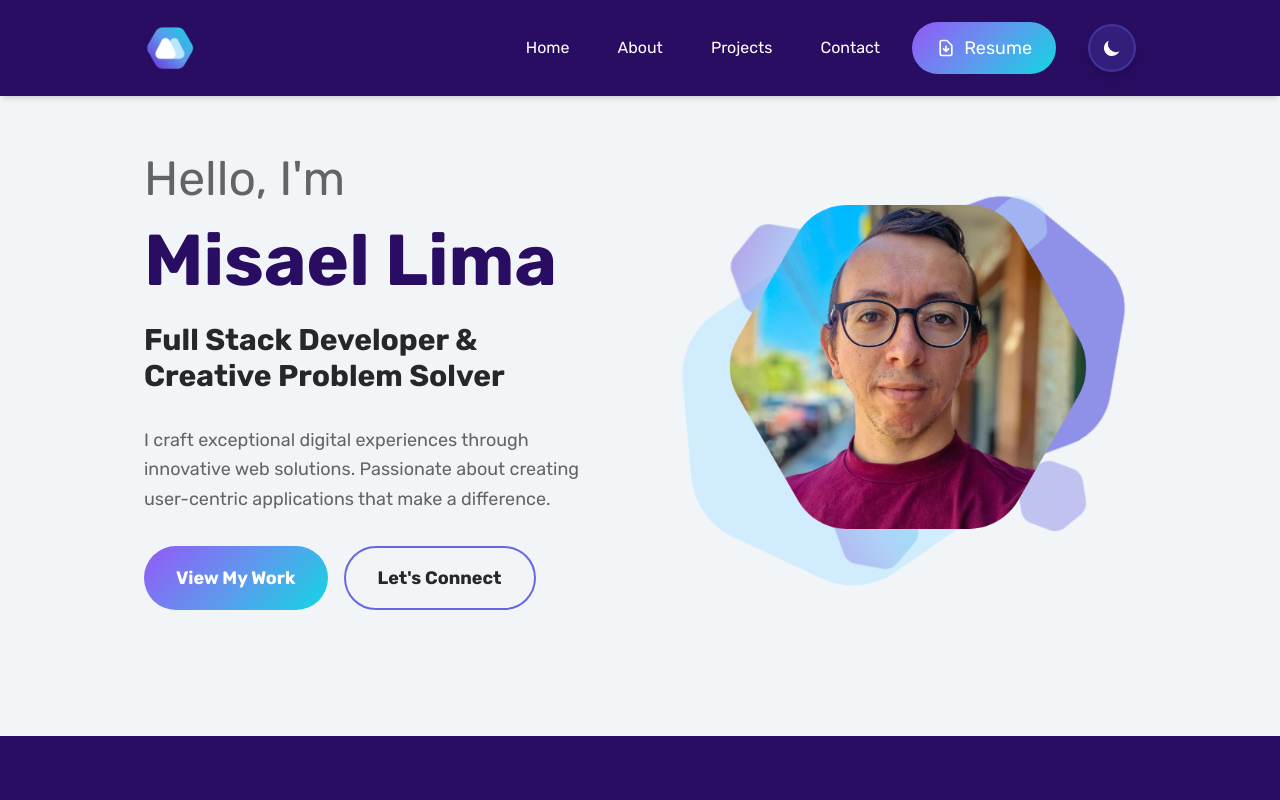
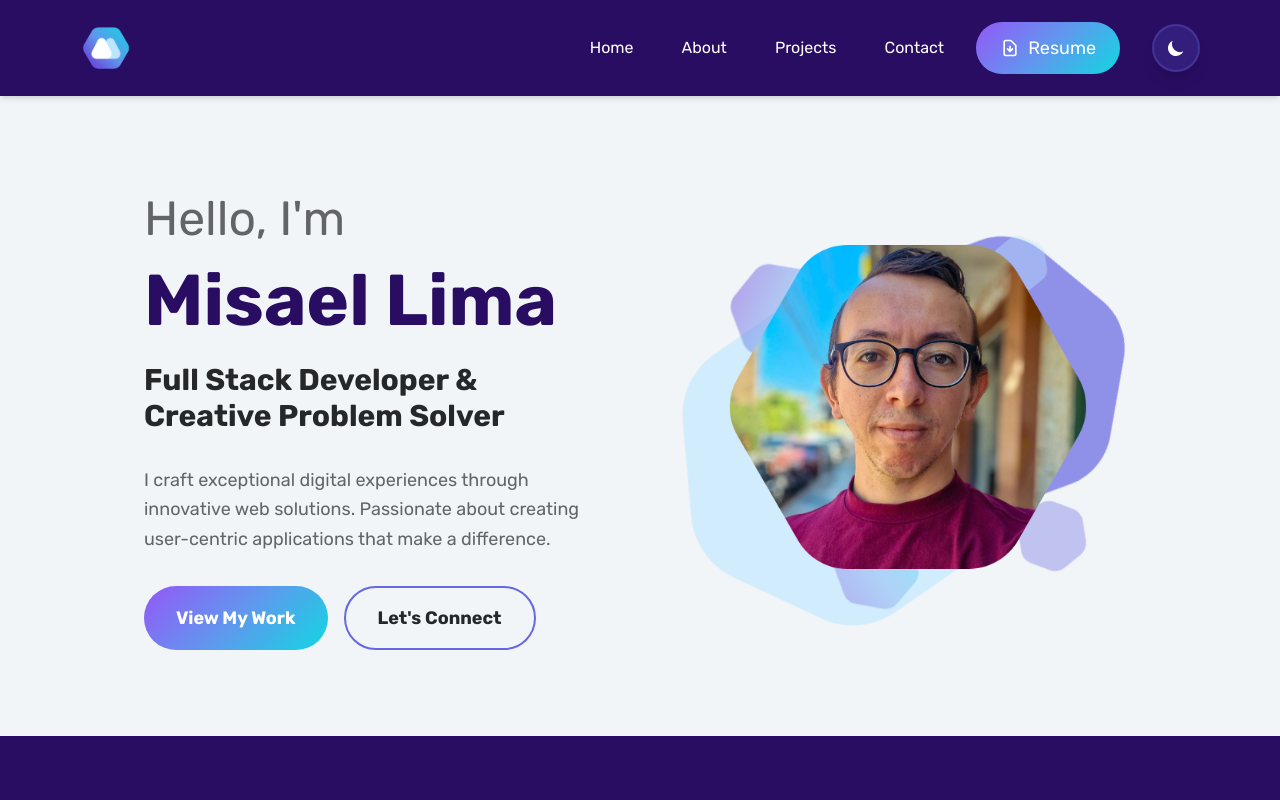
Before and after one commit to misalima/misael-lima-portfolio, a Next.js app: page / in a window 1280 px wide. Shown: the top 800 px of the page. Built offline with nearby package versions, Linux system fonts and the light colour scheme.

Commit message:
fix .env variable, and fix spacing in header and hero

```diff
--- a/src/app/components/Header.tsx
+++ b/src/app/components/Header.tsx
@@ -6,9 +6,9 @@ import Image from 'next/image'
 export default function Header() {
   return (
     <header className="bg-primary-dark relative z-50 py-4 shadow-md transition-colors duration-300">
-        <div className='container mx-auto px-4 sm:px-6 lg:px-36'>
+        <div className='container mx-auto px-4 sm:px-6 lg:px-20'>
             <div className="flex items-center justify-between h-16">
-                <div className="flex items-center justify-center">
+                <div className="flex items-center">
                     <a href="/">
                        <Image src="/misael_logo.png" width={52} height={52} alt='logo'/>
                     </a>
--- a/src/app/components/Hero.tsx
+++ b/src/app/components/Hero.tsx
@@ -3,8 +3,8 @@ import Image from "next/image";
 
 export default function Hero() {
     return (
-        <section className="min-h-[80vh] flex items-center justify-center px-4 sm:px-6 lg:px-36 relative overflow-hidden pt-8 lg:pt-0">
-            <div className="max-w-7xl mx-auto grid grid-cols-1 lg:grid-cols-2 gap-12 lg:gap-20 items-center lg:-mt-24">
+        <section className="min-h-[80vh] flex items-center justify-center px-4 sm:px-6 lg:px-36 relative overflow-hidden pt-16 lg:pt-12">
+            <div className="max-w-7xl mx-auto grid grid-cols-1 lg:grid-cols-2 gap-12 lg:gap-20 items-center lg:-mt-16">
                 {/* Left Content */}
                 <div className="space-y-6 lg:space-y-8 text-center lg:text-left">
                     <div className="space-y-4">
```
Also changed, not shown: 1 other file (tests, documents, lock files or other folders).
